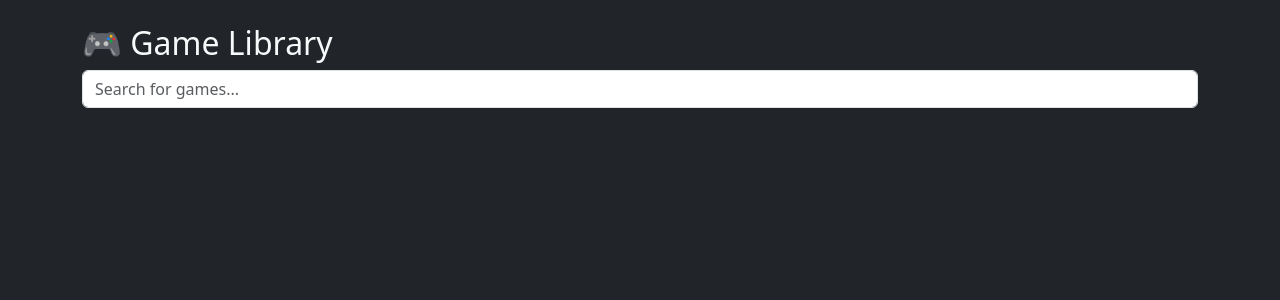
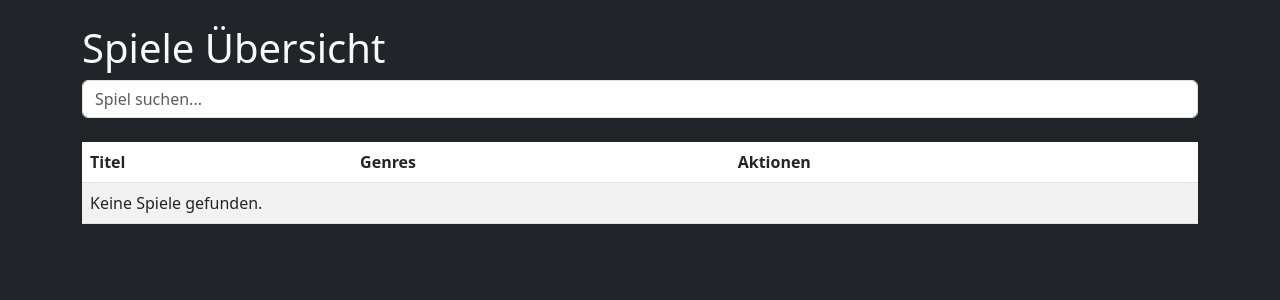
Before and after one commit to GMGUndergorund/ZipDaddy-Main, a Flask app: page / in a window 1280 px wide. Shown: the part 56-356 px from the top of the page. Run offline with Flask 3, Linux system fonts and the light colour scheme; data that the repository does not hold is empty.

Commit message:
Add files via upload

```diff
--- a/templates/index.html
+++ b/templates/index.html
@@ -1,23 +1,37 @@
 {% extends "layout.html" %}
 {% block content %}
-<h2>🎮 Game Library</h2>
-<form class="mb-3" method="get">
-    <input type="text" name="search" class="form-control" placeholder="Search for games..." value="{{ search }}">
+<h1>Spiele Übersicht</h1>
+
+<form method="get" class="mb-4">
+  <input type="text" name="search" placeholder="Spiel suchen..." value="{{ search }}" class="form-control" />
 </form>
-<div class="row row-cols-1 row-cols-md-2 row-cols-lg-3 g-4">
+
+<table class="table table-striped">
+  <thead>
+    <tr>
+      <th>Titel</th>
+      <th>Genres</th>
+      <th>Aktionen</th>
+    </tr>
+  </thead>
+  <tbody>
     {% for game in games %}
-    <div class="col">
-        <div class="card bg-secondary text-light h-100">
-            <div class="card-body">
-                <h5 class="card-title">{{ game.title }}</h5>
-                {% if game.genres %}
-                <p><small>Genres: {{ game.genres }}</small></p>
-                {% endif %}
-                <p class="card-text">{{ game.description[:100] }}...</p>
-                <a href="{{ url_for('game_detail', game_id=game.id) }}" class="btn btn-light btn-sm">Details</a>
-            </div>
-        </div>
-    </div>
+    <tr>
+      <td><a href="{{ url_for('game_detail', game_id=game.id) }}">{{ game.title }}</a></td>
+      <td>{{ game.genres or '' }}</td>
+      <td>
+        {% if session.get('logged_in') %}
+          <form method="post" action="{{ url_for('delete_game', game_id=game.id) }}" style="display:inline;" onsubmit="return confirm('Spiel wirklich löschen?');">
+            <button class="btn btn-danger btn-sm">Löschen</button>
+          </form>
+        {% else %}
+          <span class="text-muted">Admin nur</span>
+        {% endif %}
+      </td>
+    </tr>
+    {% else %}
+    <tr><td colspan="3">Keine Spiele gefunden.</td></tr>
     {% endfor %}
-</div>
+  </tbody>
+</table>
 {% endblock %}
```
